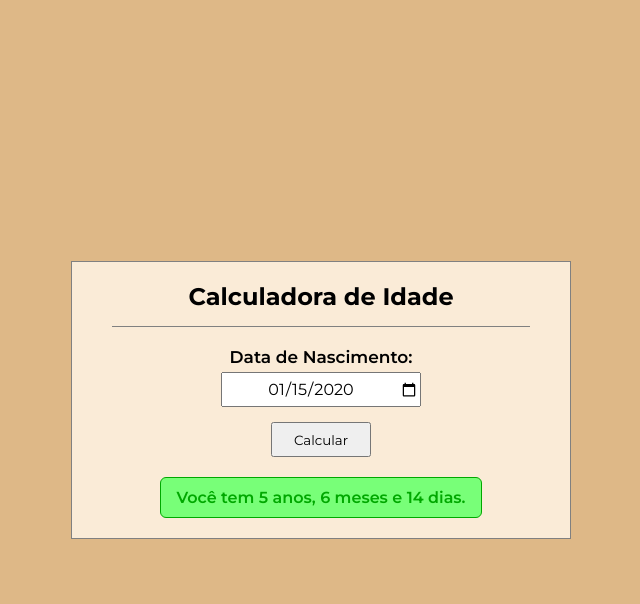
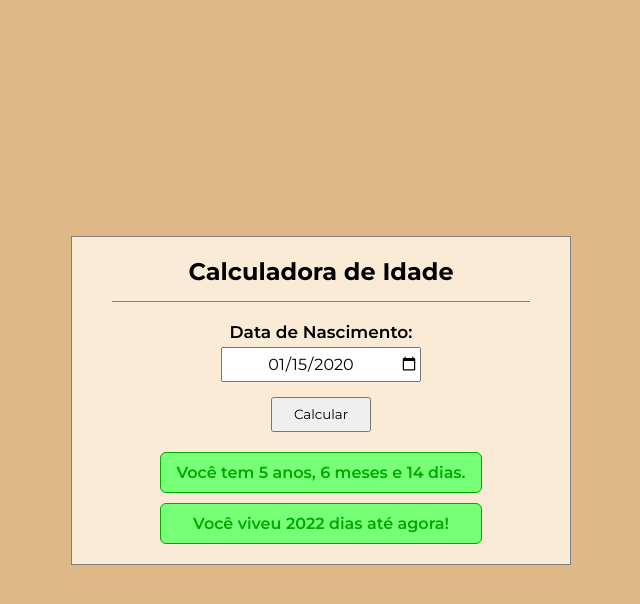
Before and after one commit to AbismoDev/calculadora-idade-js, a plain HTML site: page index.html in a window 1280 px wide. Both pictures are taken after typing "2020-01-15" into the empty fields and a click on the button "Calcular". Shown: the whole page, without its empty margins (319-959 px from the left). Drawn offline with Linux system fonts and the light colour scheme.

Commit message:
refactor: separa lógica de cálculo da manipulação do DOM

```diff
--- a/assets/css/style.css
+++ b/assets/css/style.css
@@ -1,19 +1,19 @@
 @import url('https://fonts.googleapis.com/css2?family=Montserrat:ital,wght@0,100..900;1,100..900&display=swap');
 
-*{
+* {
     font-family: "Montserrat", sans-serif;
     box-sizing: border-box;
     padding: 0;
     margin: 0;
 }
 
-body{
+body {
     background-color: burlywood;
     min-height: 100vh;
     width: 100vw;
 }
 
-.container{
+.container {
     justify-content: center;
     flex-direction: column;
     align-items: center;
@@ -25,7 +25,7 @@ body{
     gap: 20px;
 }
 
-.container--app{
+.container--app {
     background-color: antiquewhite;
     border: 1px solid gray;
     flex-direction: column;
@@ -37,14 +37,14 @@ body{
     gap: 20px;
 }
 
-.container--app h1{
+.container--app h1 {
     border-bottom: 1px solid gray;
     padding-bottom: 15px;
     text-align: center;
     width: 100%;
 }
 
-.container--app form{
+.container--app form {
     flex-direction: column;
     align-items: center;
     display: flex;
@@ -52,7 +52,7 @@ body{
     gap: 15px;
 }
 
-.container--input{
+.container--input {
     flex-direction: column;
     max-width: 200px;
     display: flex;
@@ -60,44 +60,51 @@ body{
     gap: 5px;
 }
 
-.container--input label{
+.container--input label {
     text-align: center;
     font-weight: 600;
     font-size: 17px;
 }
 
-.input--data{
+.input--data {
     text-align: center;
     cursor: pointer;
     font-size: 16px;
     height: 35px;
 }
 
-.input--data:focus{
+.input--data:focus {
     outline: none;
 }
 
-.btn{
+.btn {
     max-width: 100px;
     cursor: pointer;
     height: 35px;
     width: 100%;
 }
 
-.container--aviso{
+.container--aviso {
     border-radius: 6px;
+    text-align: center;
     padding: 10px 15px;
     font-weight: 600;
 }
 
-.container--warning{
+.container--fracasso {
     background-color: rgb(255, 160, 160);
     border: 1px solid rgb(209, 0, 0);
     color: rgb(209, 0, 0);
 }
 
-.container--resultado{
+.container--sucesso {
     background-color: rgb(120, 255, 120);
     border: 1px solid rgb(0, 168, 0);
     color: rgb(0, 168, 0);
 }
+
+.container--resultado {
+    flex-direction: column;
+    display: flex;
+    gap: 10px;
+}
--- a/assets/js/index.js
+++ b/assets/js/index.js
@@ -1,13 +1,9 @@
 document.addEventListener('DOMContentLoaded', () =>{
-    console.log("Conteúdo carregado!");
-
-    // Vamos pegar o clique do botão do form
     const form = document.getElementById('form--idade');
 
     form.addEventListener('submit', (e) => {
         e.preventDefault();
 
-        // Temos que pegar o valor do input data;
         const inputData = document.getElementById('dataNascimento');
         const containerRes = document.getElementById('res');
 
@@ -15,14 +11,19 @@ document.addEventListener('DOMContentLoaded', () =>{
         const dataAtual = new Date();
 
         if(inputData.value == "" || dataNascimento > dataAtual) {
-            containerRes.innerHTML = `
-                <div class="container--warning container--aviso">
-                    <p>Por favor, insira a sua data de nascimento.</p>
-                </div>
-            `;
+            containerRes.innerHTML = exibeMensagem(0, "msg--fracasso");
             return;
         };
 
+        const resultado = calcularIdade(dataAtual, dataNascimento);
+        containerRes.innerHTML = exibeMensagem(resultado, "msg--sucesso");
+
+        const totalDeDias = totalDeDiasVividos(dataAtual, dataNascimento);
+        containerRes.innerHTML += exibeMensagem(totalDeDias, "msg--vividos");
+
+    });
+
+    function calcularIdade(dataAtual, dataNascimento) {
         let anoNascimento = dataNascimento.getFullYear();
         let mesNascimento = dataNascimento.getMonth();
         let diaNascimento = dataNascimento.getDate();
@@ -31,7 +32,6 @@ document.addEventListener('DOMContentLoaded', () =>{
         let mesAtual = dataAtual.getMonth();
         let diaAtual = dataAtual.getDate();
 
-        // Calculo de idade
         if(diaAtual < diaNascimento) {
             mesAtual--;
 
@@ -48,20 +48,40 @@ document.addEventListener('DOMContentLoaded', () =>{
         let mes = mesAtual - mesNascimento;
         let ano = anoAtual - anoNascimento;
 
-        containerRes.innerHTML = `
-            <div class="container--resultado container--aviso">
-                <p>Você tem ${ano} anos, ${mes} meses e ${dia} dias.</p>
-            </div>
-        `;
+        return {ano: ano, mes: mes, dia: dia};
+    }
 
-        // Total Dias vividos
+    function totalDeDiasVividos(dataAtual, dataNascimento) {
         const diferencaEmMilissegundos = dataAtual.getTime() - dataNascimento.getTime();
 
         const milissigundosPorDia = 1000 * 60 * 60 * 24;
 
-        const totalDeDias = Math.floor(diferencaEmMilissegundos / milissigundosPorDia);
+        const resultado = Math.floor(diferencaEmMilissegundos / milissigundosPorDia);
 
-        console.log("Total de dias vividos: " + totalDeDias);
+        return resultado;
+    }
 
-    });
+    function exibeMensagem(obj, tipoMensagem) {
+        if(tipoMensagem === "msg--fracasso"){
+            return `
+                <div class="container--fracasso container--aviso">
+                    <p>Por favor, insira a sua data de nascimento.</p>
+                </div>
+            `;
+        }
+        else if(tipoMensagem === "msg--sucesso") {
+            return `
+                <div class="container--sucesso container--aviso">
+                    <p>Você tem ${obj.ano} anos, ${obj.mes} meses e ${obj.dia} dias.</p>
+                </div>
+            `
+        }
+        else if(tipoMensagem === "msg--vividos") {
+            return `
+                <div class="container--sucesso container--aviso">
+                    <p>Você viveu ${obj} dias até agora!</p>
+                </div>
+            `;
+        };
+    };
 });
--- a/index.html
+++ b/index.html
@@ -17,11 +17,11 @@
                     <form id="form--idade">
                         <div class="container--input">
                             <label for="dataNascimento">Data de Nascimento:</label>
-                            <input class="input--data" type="date" name="dataNascimento" id="dataNascimento" required>
+                            <input class="input--data" type="date" name="dataNascimento" id="dataNascimento">
                         </div>
                         <button class="btn" type="submit">Calcular</button>
                     </form>
-                    <div id="res">
+                    <div id="res" class="container--resultado">
                     </div>
                 </div>
             </div>
```
Also changed, not shown: assets/img/screenshot.png (added), 1 other file.
